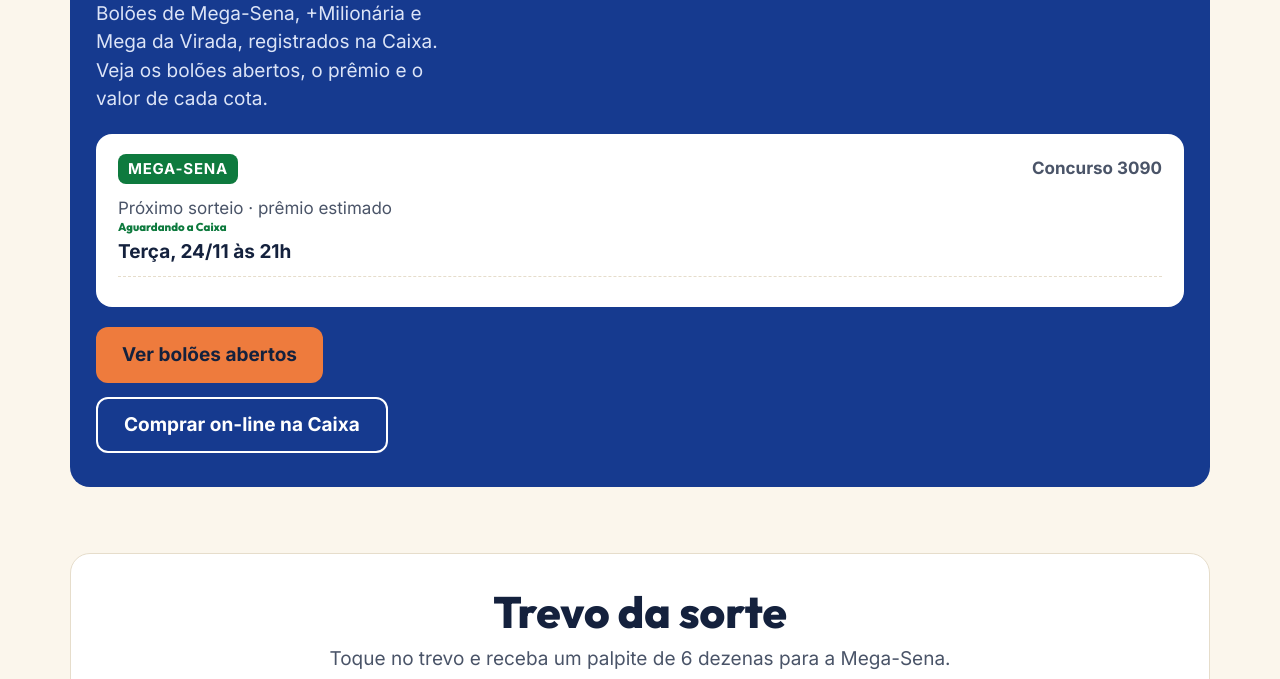
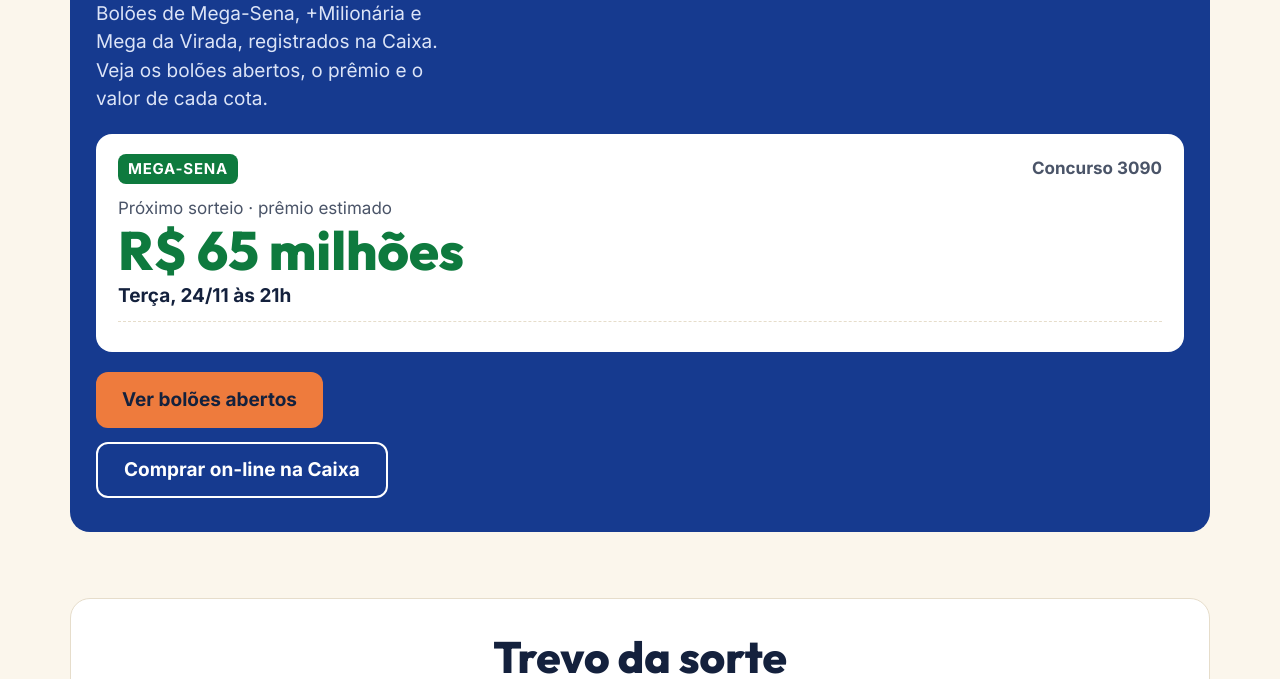
Before and after one commit to mercadoapplebrasil/lotoavenida, a plain HTML site: page index.html in a window 1280 px wide. Shown: the part 1240-1919 px from the top of the page. Drawn offline with Linux system fonts and the light colour scheme; no server answers.

Commit message:
Premio manual do 3090 (R$ 65 mi) enquanto as fontes atrasam
Co-Authored-By: Claude Opus 5.5 <noreply@anthropic.com>
Claude-Session: https://claude.ai/code/session_01Gb4XCRy7byhbfX43jUQG9k

```diff
--- a/index.html
+++ b/index.html
@@ -242,6 +242,8 @@ var CD=(function(){
 
 (function(){
   /* busca em todas as fontes ao mesmo tempo e fica com a mais nova; refaz a cada 5 min */
+  /* prêmio manual: usado só quando as fontes estiverem atrasadas para esse concurso */
+  var MANUAL={conc:3090,valor:65000000};
   var CX=function(j){return {conc:j.numeroConcursoProximo,data:j.dataProximoConcurso,valor:j.valorEstimadoProximoConcurso,ult:j.numero,dez:j.listaDezenas,acum:j.acumulado};};
   var FONTES=[
     ["https://servicebus2.caixa.gov.br/portaldeloterias/api/megasena",CX],
@@ -263,8 +265,9 @@ var CD=(function(){
       if(!d&&!prox)return;
       var conc=atual?d.conc:(prox&&prox.conc)||(d&&+d.ult+1),tSort=atual?quando(d.data):(prox&&prox.sorteio);
       document.getElementById("mConc").textContent=conc?"Concurso "+conc:"";
-      document.getElementById("mValor").textContent=atual?brl(d.valor):"Aguardando a Caixa";
-      document.getElementById("mValor").style.fontSize=atual?"":"0.6em";
+      var vm=atual?d.valor:(MANUAL&&+MANUAL.conc===+conc?MANUAL.valor:0);
+      document.getElementById("mValor").textContent=vm?brl(vm):"Aguardando a Caixa";
+      document.getElementById("mValor").style.fontSize=vm?"":"0.6em";
       document.getElementById("mData").textContent=tSort?diaT(tSort):"";
       if(d&&d.dez&&d.dez.length&&(!conc||+d.ult>=+conc-1)){var dz=d.dez.map(function(x){return z(parseInt(x,10));}).join(" · ");
         document.getElementById("mUlt").textContent="Último resultado (concurso "+d.ult+"): "+dz+(d.acum?" · acumulou":"");}
```
